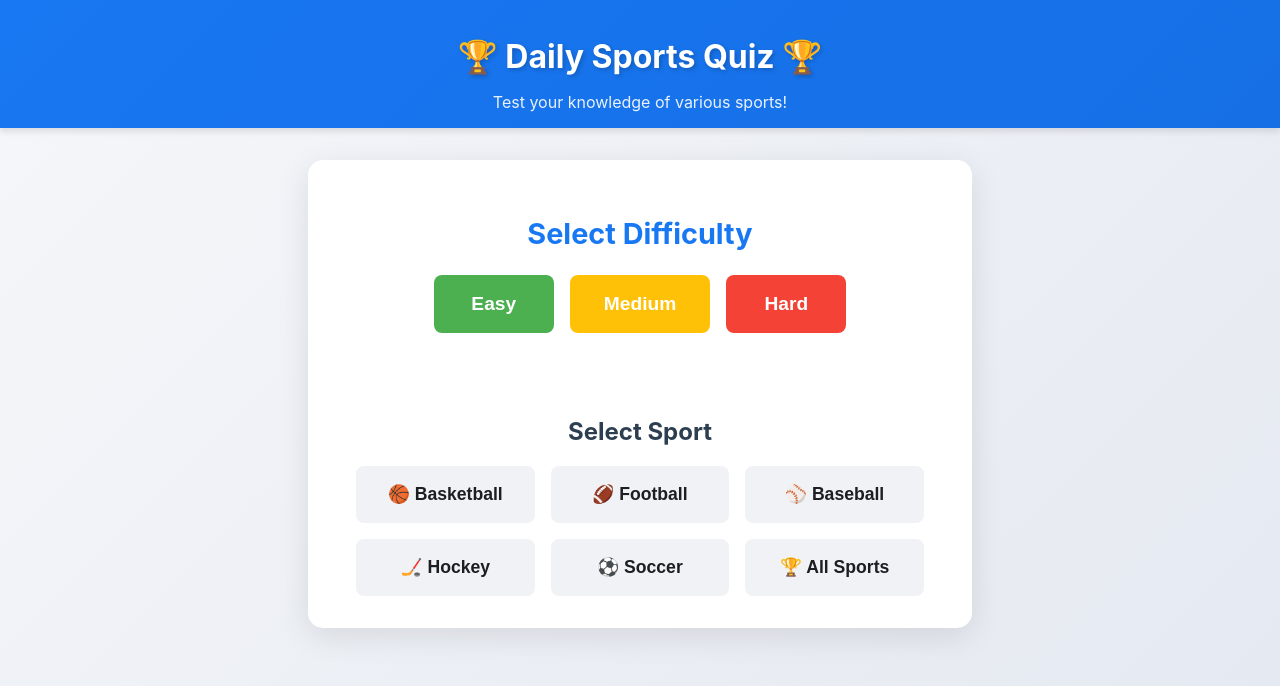
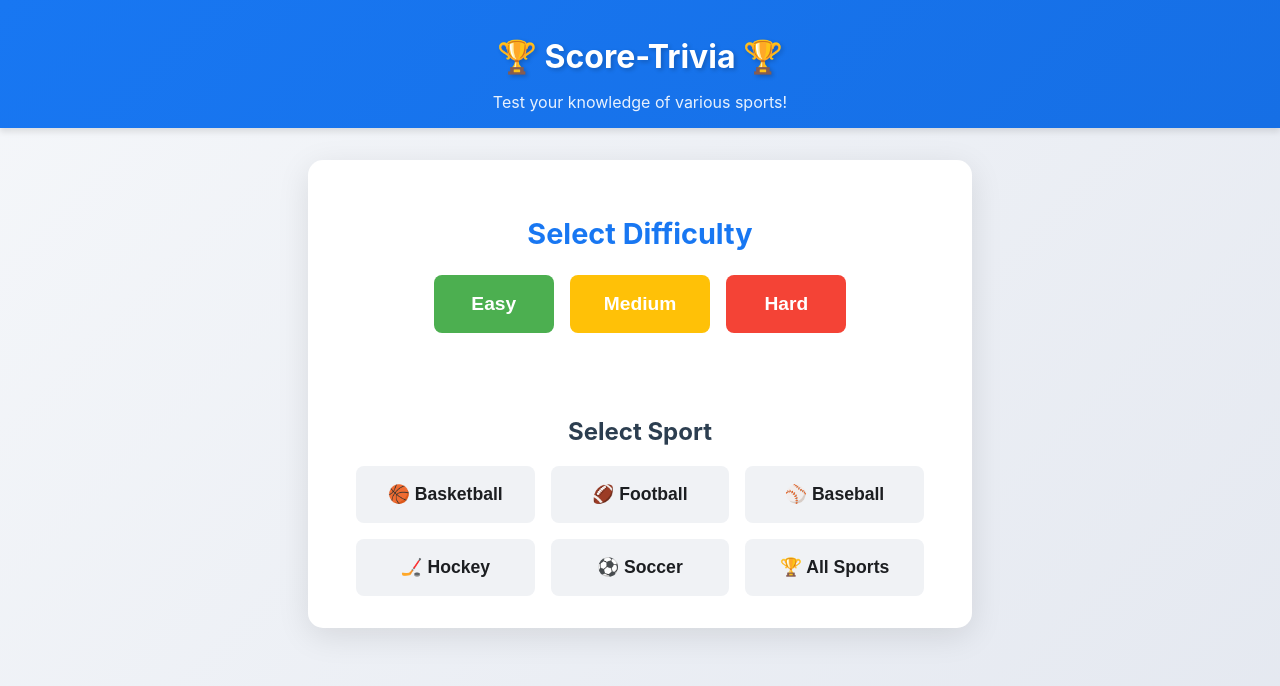
Before and after one commit to zrewt/curser-home, a React (Create React App) app: page / in a window 1280 px wide. Shown: the top 686 px of the page. Built offline with nearby package versions, Linux system fonts and the light colour scheme.

Commit message:
Initial commit

```diff
--- a/public/index.html
+++ b/public/index.html
@@ -24,7 +24,7 @@
       work correctly both with client-side routing and a non-root public URL.
       Learn how to configure a non-root public URL by running `npm run build`.
     -->
-    <title>Daily Sports Quiz</title>
+    <title>Score-Trivia</title>
   </head>
   <body>
     <noscript>You need to enable JavaScript to run this app.</noscript>
--- a/src/App.tsx
+++ b/src/App.tsx
@@ -101,7 +101,7 @@ function App() {
     return (
       <div className="App">
         <header className="App-header">
-          <h1>🏆 Daily Sports Quiz 🏆</h1>
+          <h1>🏆 Score-Trivia 🏆</h1>
           <p className="subtitle">Test your knowledge of various sports!</p>
         </header>
         <div className="selection-container">
```
